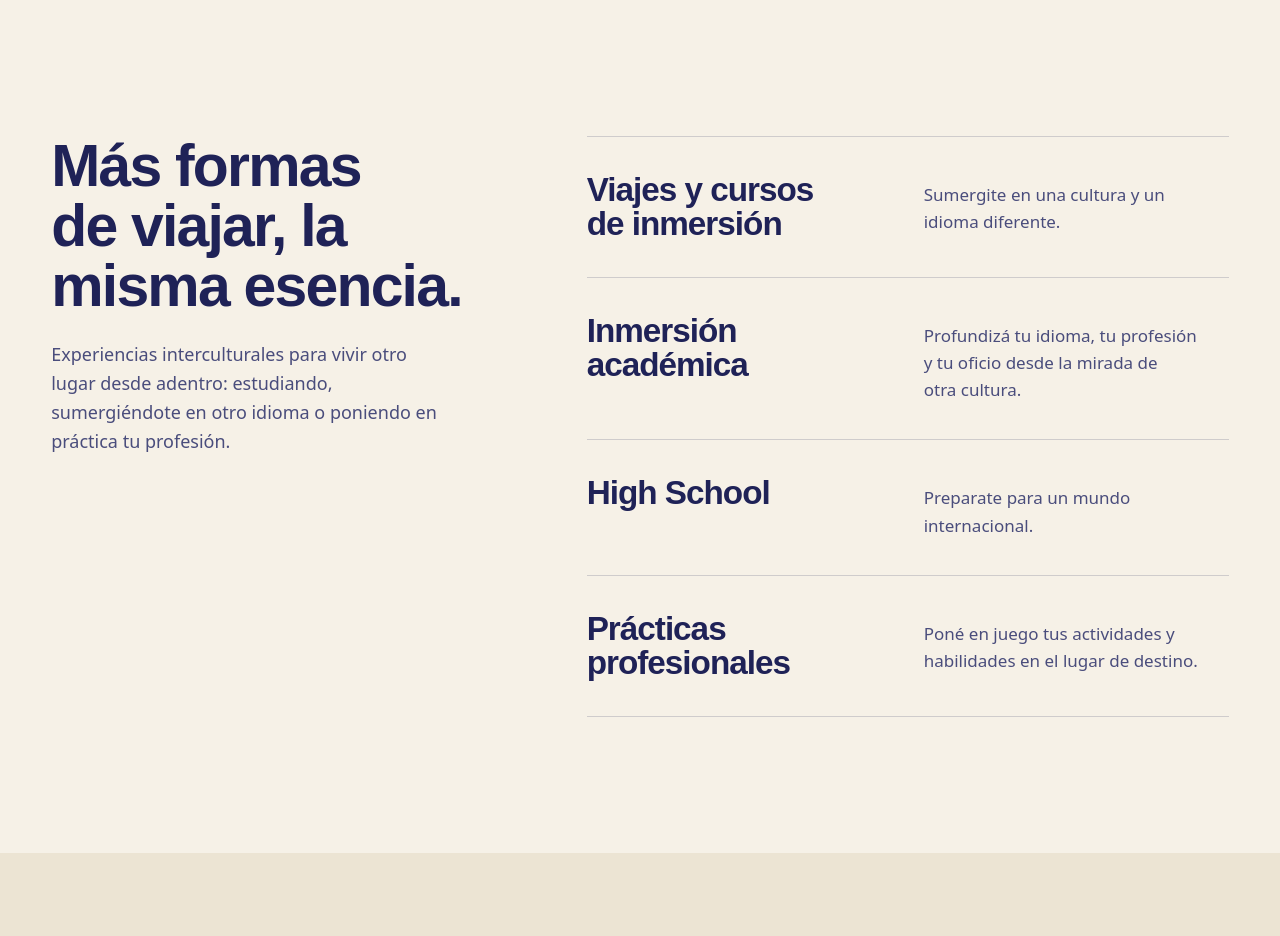
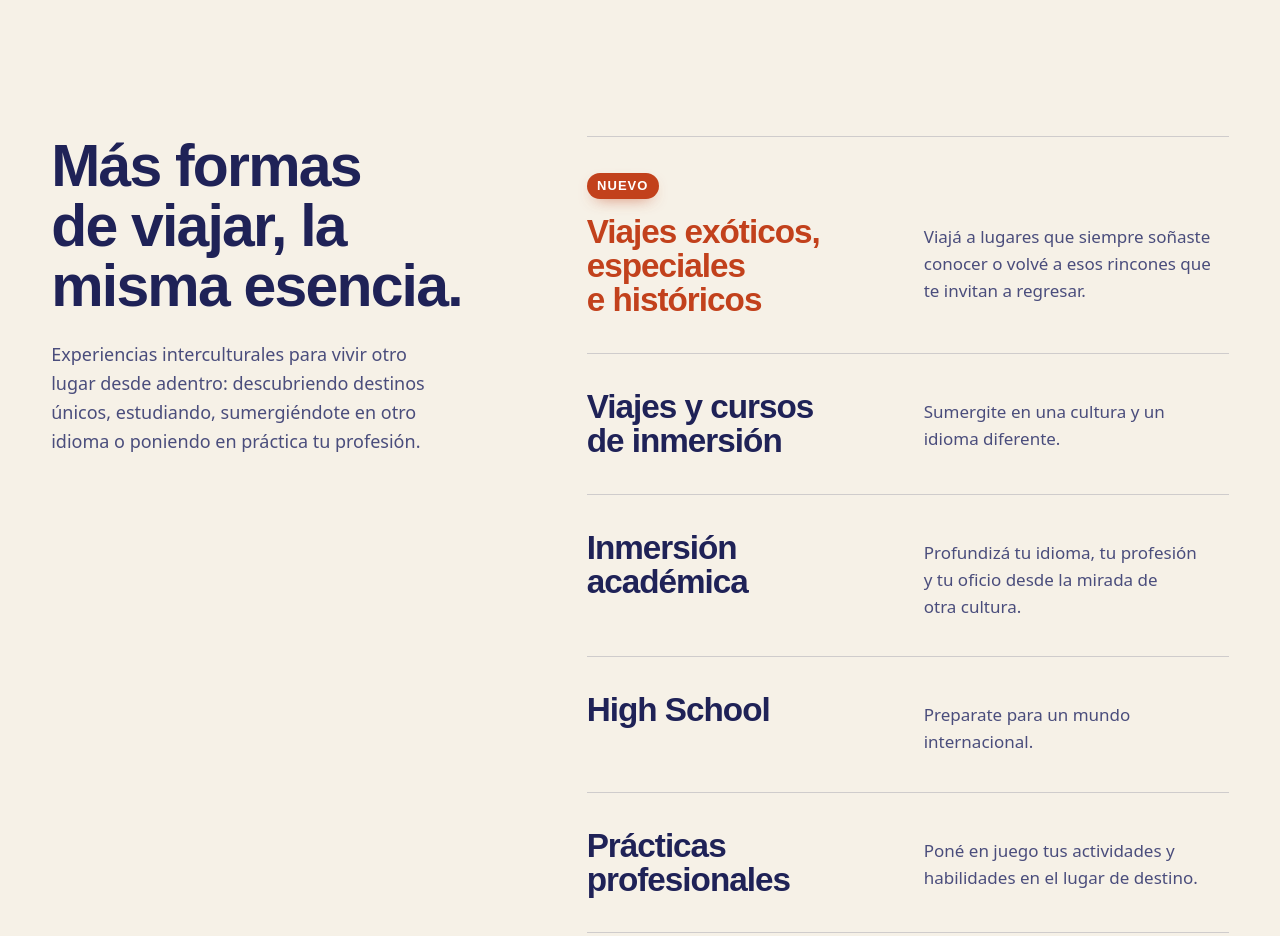
Before and after one commit to ranaclyde/sumatealmundo-landing, an Astro site: page / in a window 1280 px wide. Shown: the part 800-1736 px from the top of the page. Built offline with nearby package versions, Linux system fonts and the light colour scheme; Astro itself is replaced by a stand-in of ours.

Commit message:
Agregar "Viajes exóticos, especiales e históricos" como novedad
- Nuevo primer ítem en "Más formas de viajar" con etiqueta "Nuevo" en naranja
- Título del ítem destacado en naranja
- Párrafo introductorio actualizado para incluir los nuevos destinos

Co-Authored-By: Claude Opus 5.5 <noreply@anthropic.com>

```diff
--- a/src/pages/index.astro
+++ b/src/pages/index.astro
@@ -6,7 +6,12 @@ import Hero from '../components/Hero.astro';
 import Footer from '../components/Footer.astro';
 import { CONTACT_URL, MAIN_SITE_URL } from '../data/links';
 
-const ways = [
+const ways: { title: string; text: string; badge?: string }[] = [
+	{
+		badge: 'Nuevo',
+		title: 'Viajes exóticos, especiales e históricos',
+		text: 'Viajá a lugares que siempre soñaste conocer o volvé a esos rincones que te invitan a regresar.',
+	},
 	{ title: 'Viajes y cursos de inmersión', text: 'Sumergite en una cultura y un idioma diferente.' },
 	{
 		title: 'Inmersión académica',
@@ -27,15 +32,16 @@ const ways = [
 				<div class="ways-intro">
 					<h2>Más formas de viajar, la misma esencia.</h2>
 					<p>
-						Experiencias interculturales para vivir otro lugar desde adentro: estudiando,
-						sumergiéndote en otro idioma o poniendo en práctica tu profesión.
+						Experiencias interculturales para vivir otro lugar desde adentro: descubriendo
+						destinos únicos, estudiando, sumergiéndote en otro idioma o poniendo en práctica tu profesión.
 					</p>
 				</div>
 
 				<ul class="ways-list">
 					{
 						ways.map((w) => (
-							<li>
+							<li class:list={{ featured: w.badge }}>
+								{w.badge && <span class="badge">{w.badge}</span>}
 								<h3>{w.title}</h3>
 								<p>{w.text}</p>
 							</li>
@@ -137,6 +143,27 @@ const ways = [
 
 	.ways-list p {
 		color: var(--ink-soft);
+	}
+
+	.badge {
+		grid-column: 1 / -1;
+		justify-self: start;
+		margin-bottom: 0.5rem;
+		padding: 0.3em 0.8em;
+		border-radius: 999px;
+		background: var(--flame-deep);
+		color: #fff;
+		font-family: var(--font-display);
+		font-size: 0.8125rem;
+		font-weight: 700;
+		letter-spacing: 0.08em;
+		text-transform: uppercase;
+		line-height: 1.4;
+		box-shadow: 0 6px 16px -8px color-mix(in oklab, var(--flame-deep) 80%, transparent);
+	}
+
+	.ways-list .featured h3 {
+		color: var(--flame-deep);
 	}
 
 	@media (hover: hover) {
```
